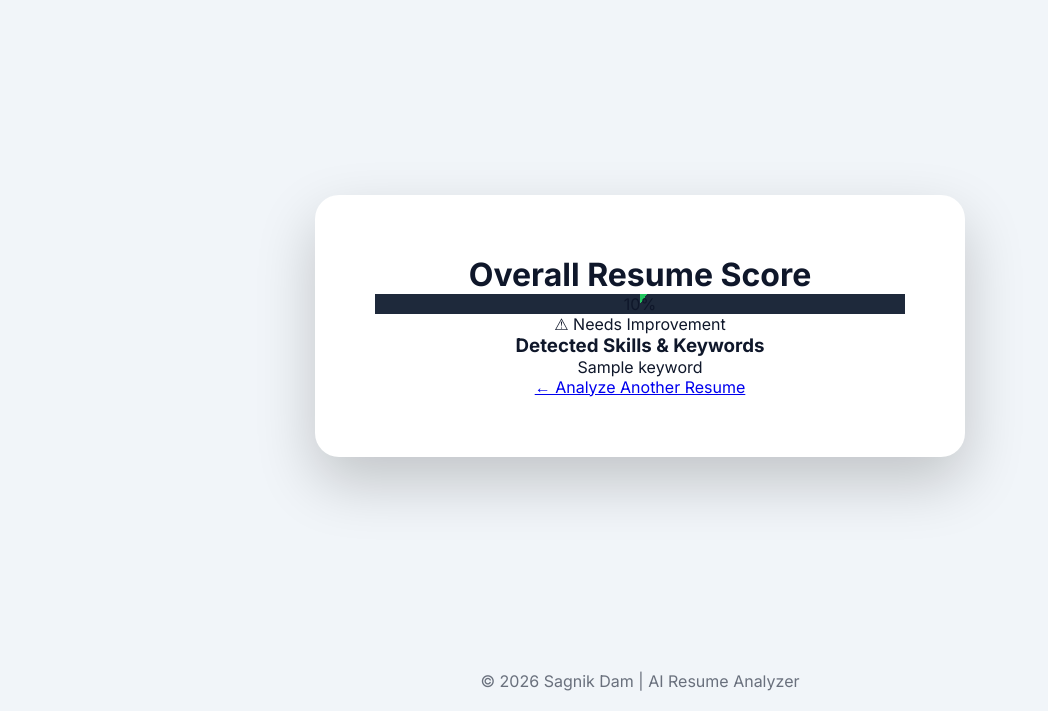
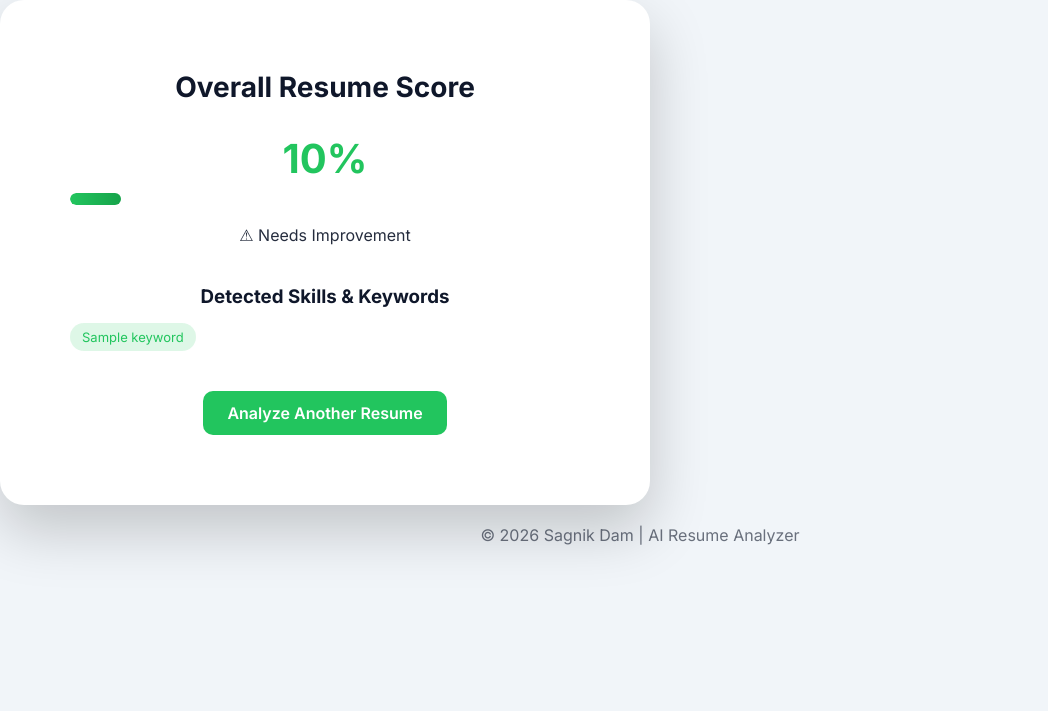
Before and after one commit to SagnikAB/aipsires, a Flask app: template templates/result.html in a window 1280 px wide. Shown: the part 89-800 px from the top of the page, without its empty margins (0-1048 px from the left). Run offline with Flask 3, Linux system fonts and the light colour scheme; the template is opened without the code that fills it: most values are stand-ins (such as "Sample title", 1, 10 or a date in 2020).

Commit message:
feat: enhanced UI, improved backend security, added README and project branding

```diff
--- a/static/style.css
+++ b/static/style.css
@@ -224,3 +224,82 @@ footer {
     gap: 10px;
   }
 }
+.result-card {
+  padding: 70px;
+}
+
+.result-title {
+  font-size: 28px;
+  margin-bottom: 30px;
+}
+
+.score-wrapper {
+  margin-bottom: 20px;
+}
+
+.score-number {
+  font-size: 40px;
+  font-weight: 700;
+  color: var(--primary);
+  margin-bottom: 10px;
+}
+
+.progress-bar {
+  width: 100%;
+  height: 12px;
+  background: rgba(255, 255, 255, 0.1);
+  border-radius: 20px;
+  overflow: hidden;
+}
+
+.progress-fill {
+  height: 100%;
+  background: linear-gradient(90deg, #22c55e, #16a34a);
+  border-radius: 20px;
+  transition: width 0.6s ease;
+}
+
+.score-message {
+  margin-top: 15px;
+  font-size: 16px;
+  opacity: 0.9;
+}
+
+.keywords-section {
+  margin-top: 40px;
+}
+
+.keywords-section h3 {
+  margin-bottom: 15px;
+}
+
+.keywords-grid {
+  display: flex;
+  flex-wrap: wrap;
+  gap: 10px;
+}
+
+.keyword-badge {
+  background: rgba(34, 197, 94, 0.15);
+  color: var(--primary);
+  padding: 6px 12px;
+  border-radius: 20px;
+  font-size: 13px;
+  font-weight: 500;
+}
+
+.primary-btn {
+  display: inline-block;
+  margin-top: 40px;
+  padding: 12px 24px;
+  background: var(--primary);
+  color: white;
+  border-radius: 10px;
+  text-decoration: none;
+  font-weight: 600;
+  transition: 0.3s ease;
+}
+
+.primary-btn:hover {
+  transform: translateY(-3px);
+}
--- a/templates/result.html
+++ b/templates/result.html
@@ -37,41 +37,33 @@
     </nav>
 
     <!-- ================= MAIN ================= -->
-    <div class="container">
-      <div class="card">
-        <h1>Overall Resume Score</h1>
+    <div class="card result-card">
+      <h1 class="result-title">Overall Resume Score</h1>
 
-        <!-- Score Circle -->
-        <div class="score-circle">{{ score }}%</div>
-
-        <!-- Score Interpretation -->
-        <div class="score-text">
-          {% if score >= 80 %}
-          <p class="excellent">🔥 Excellent Resume</p>
-          {% elif score >= 60 %}
-          <p class="good">👍 Good but Can Improve</p>
-          {% else %}
-          <p class="improve">⚠ Needs Improvement</p>
-          {% endif %}
+      <!-- SCORE BLOCK -->
+      <div class="score-wrapper">
+        <div class="score-number">{{ score }}%</div>
+        <div class="progress-bar">
+          <div class="progress-fill" style="width: {{ score }}%;"></div>
+        </div>
       </div>
 
-        <!-- Keywords Section -->
+      <p class="score-message">
+        {% if score >= 80 %} 🔥 Excellent Resume {% elif score >= 60 %} 👍 Good
+        but Can Improve {% else %} ⚠ Needs Improvement {% endif %}
+      </p>
+
+      <!-- KEYWORDS -->
       <div class="keywords-section">
         <h3>Detected Skills & Keywords</h3>
-
-          {% if keywords %}
-          <div class="skills-grid">
+        <div class="keywords-grid">
           {% for k in keywords %}
-            <span class="skill-badge">{{ k }}</span>
+          <span class="keyword-badge">{{ k }}</span>
           {% endfor %}
         </div>
-          {% else %}
-          <p class="empty-state">No relevant keywords detected.</p>
-          {% endif %}
       </div>
 
-        <a href="/" class="back-btn">← Analyze Another Resume</a>
-      </div>
+      <a href="/" class="primary-btn">Analyze Another Resume</a>
     </div>
 
     <footer>
```
Lines whose indentation alone changed are shown as unchanged.
